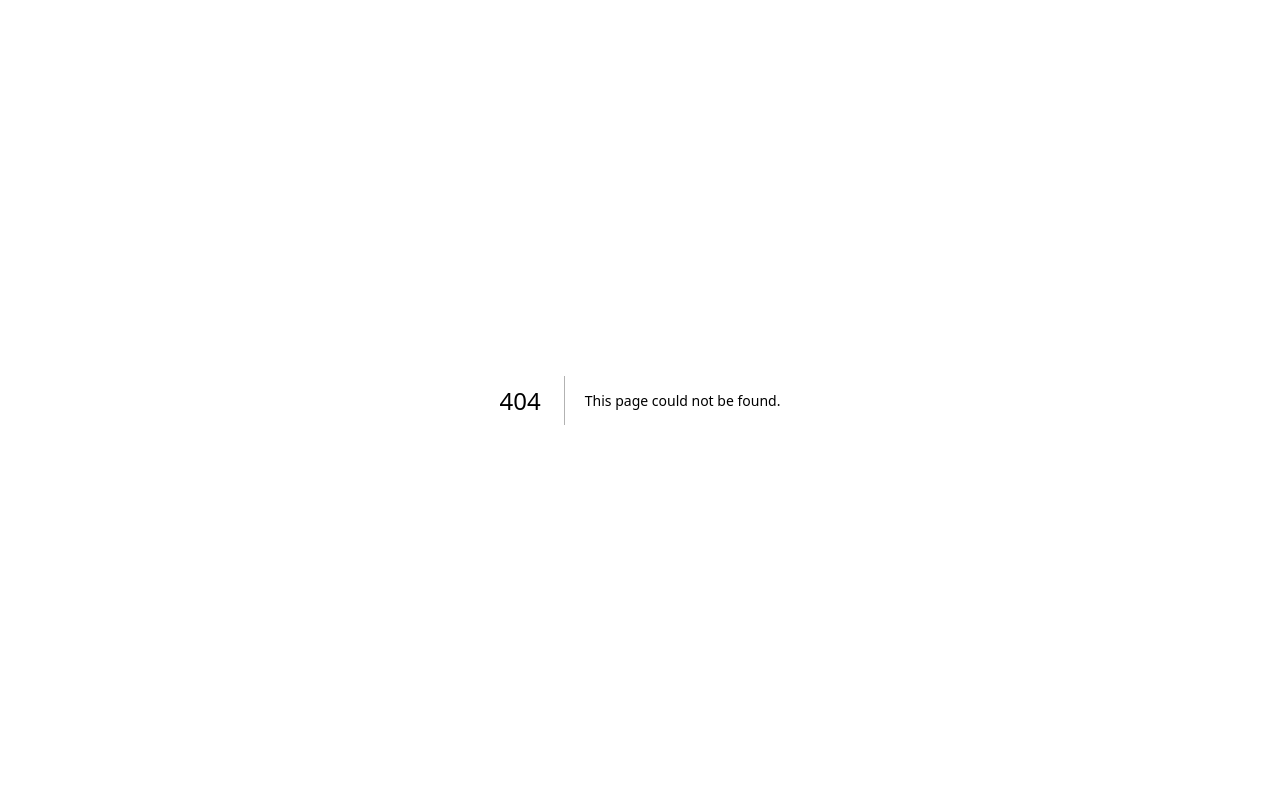
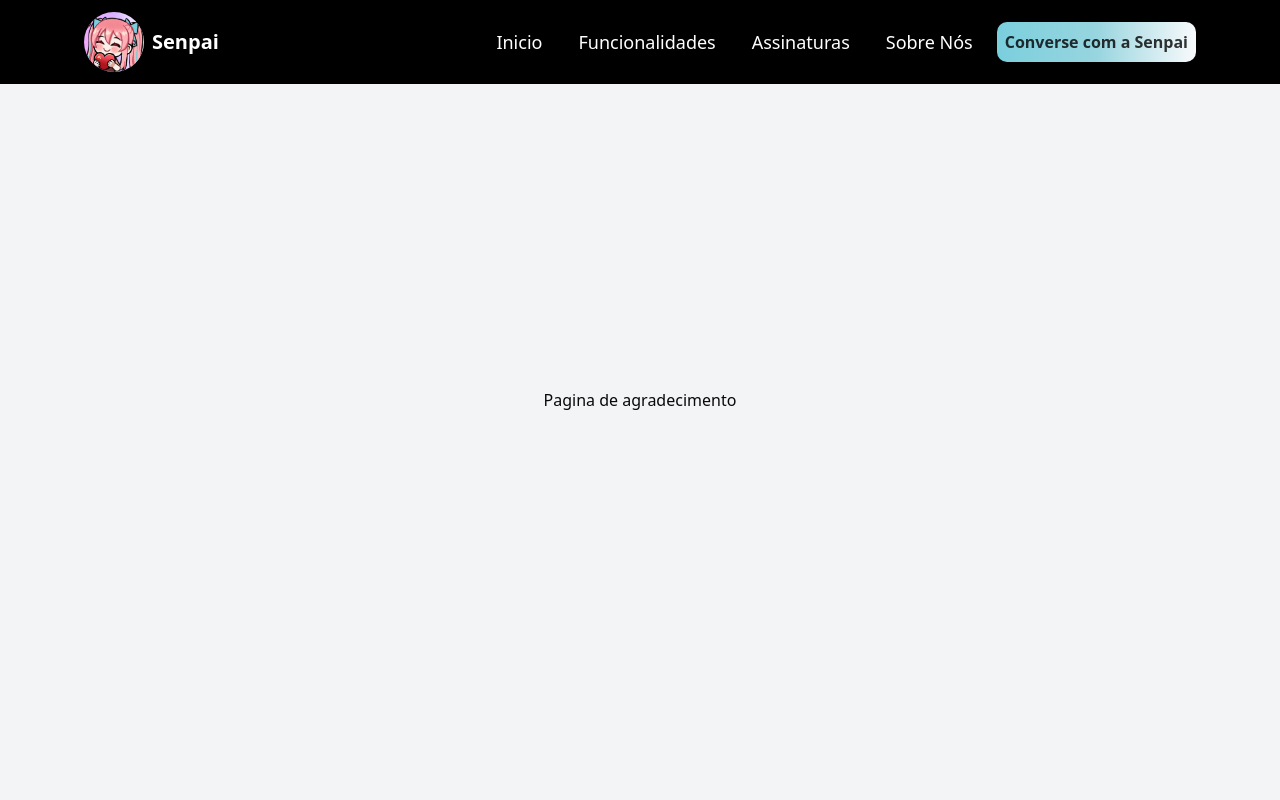
Before and after one commit to PedroMarques391/senpaiLP, a Next.js app: page /thanks in a window 1280 px wide. Before the commit this address had no page. Shown: the top 800 px of the page. Built offline with nearby package versions, Linux system fonts and the light colour scheme; a web font is replaced by a local one.

Commit message:
feat: create thanksPage.

```diff
--- /dev/null
+++ b/src/app/thanks/layout.tsx
@@ -0,0 +1,48 @@
+import type { Metadata } from "next";
+import { Playfair_Display, Lora } from "next/font/google";
+import "./../globals.css";
+import Script from "next/script";
+import { jsonLdAbout } from "@/src/utils";
+
+const playFair = Playfair_Display({
+    variable: "--font-Playfair_Display",
+    subsets: ["latin"],
+    weight: "400",
+});
+
+const lora = Lora({
+    variable: "--font-lora",
+    subsets: ["latin"],
+    weight: "400",
+});
+
+
+
+export const metadata: Metadata = {
+    title: "Obrigadaaa 🫶🏻",
+    description: "Agradecemos por fazer parte da nossa comunidade! Sua participação ajuda a espalhar fofura e alegria com figurinhas personalizadas no WhatsApp.",
+    keywords: ["figurinhas", "bot de figurinhas", "bot de whatsapp", "senpai bot", "botdosenpai", "thanks", "obrigada", "agradecimento"],
+};
+
+export default function AboutLayout({
+    children,
+}: Readonly<{
+    children: React.ReactNode;
+}>) {
+    return (
+        <html lang="pt-br" className="!scroll-smooth">
+            <body
+                className={`${lora.variable} ${playFair.variable} antialiased`}
+            >
+                <Script
+                    id="about-schema"
+                    type="application/ld+json"
+                    dangerouslySetInnerHTML={{
+                        __html: JSON.stringify(jsonLdAbout),
+                    }}
+                />
+                {children}
+            </body>
+        </html>
+    );
+}
--- /dev/null
+++ b/src/app/thanks/page.tsx
@@ -0,0 +1,20 @@
+"use client"
+
+import Layout from '@/src/components/layout/Layout'
+const ThanksPage = () => {
+    return (
+        <Layout
+            backgroundColor='bg-gray-100'
+            backgroundHeader='bg-black'
+            container={false}
+        >
+            <main className='w-full min-h-screen'>
+                <div className="flex flex-col items-center justify-center w-full h-full min-h-screen">
+                    <div>Pagina de agradecimento</div>
+                </div>
+            </main >
+        </Layout >
+    )
+}
+
+export default ThanksPage
```
